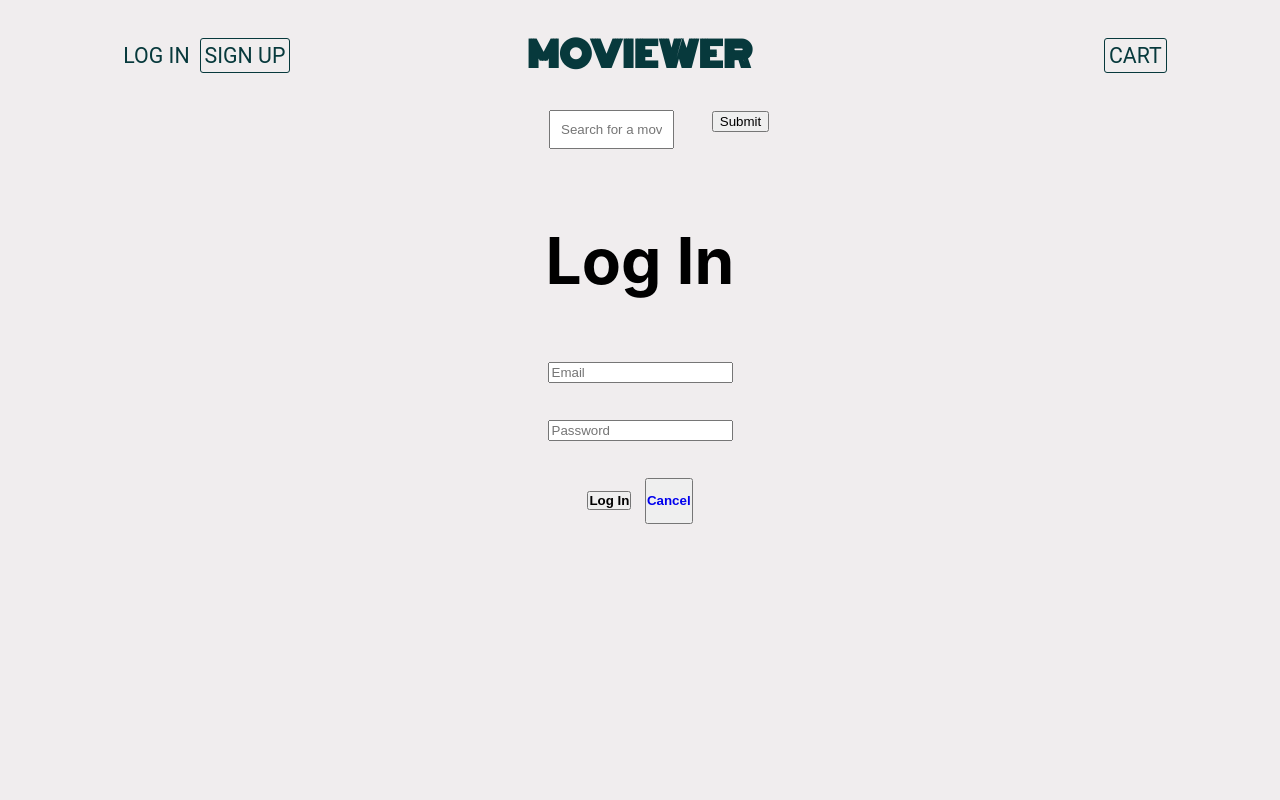
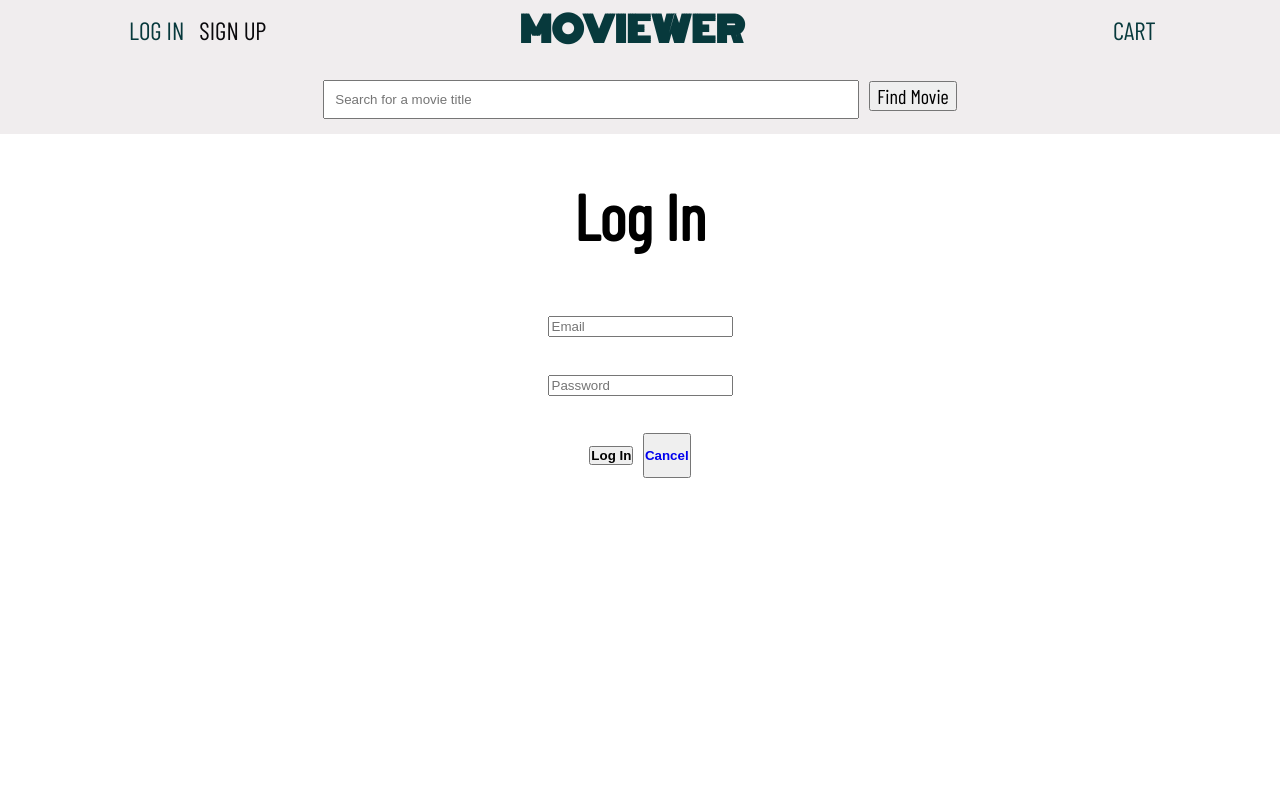
Before and after one commit to Mohamed1419/Moviewer, a React (Create React App) app in the folder client/: page /login in a window 1280 px wide. Shown: the top 800 px of the page. Built offline with nearby package versions, Linux system fonts and the light colour scheme.

Commit message:
homepage and navbar styling

```diff
--- a/client/src/components/Navbar/Navbar.css
+++ b/client/src/components/Navbar/Navbar.css
@@ -1,19 +1,22 @@
 /* Logged in user */
 
 @import url('https://fonts.googleapis.com/css2?family=Monoton&display=swap');
+@import url('https://fonts.googleapis.com/css2?family=Josefin+Sans:wght@200&display=swap');
 
+.nav {
+    background-color: #F0EDEE;
 
+}
 .navBar {
     width: 100%;
     display: flex;
     justify-content: space-around;
     align-items: center;
     padding: 5px;
+    height: 50px;
+    margin-bottom: 20px;
   }
 
-  .navBar-logged-in {
-    color: #bcbcbc;
-  }
 
   .user-name {
     margin-left: 5px;
@@ -30,39 +33,38 @@
 
   .navBar a:hover {
     cursor: pointer;
-    /* padding-bottom: 5px; */
   }
 
   .navBar h2,
   .navBar-login,
   .navBar-signup {
-    font-family: "Roboto", sans-serif;
     font-size: 16pt;
   }
 
   .moviewer {
-    /* margin-left: 50px;
-    margin-right: 50px; */
     margin-right: 115px;
     font-family: "monoton", cursive;
-    font-size: 26pt;  }
+    font-size: 26pt;
+  }
 
   .navBar-left {
     display: flex;
   }
 
-  .create-blog {
-    /* margin-left: 5px; */
+  .cart {
     color: #07393C;
-    border: 1px solid #07393C;
-    border-radius: 3px;
+    border: 1px solid transparent;
+        border-radius: 3px;
     padding: 4px;
-    font-size: 16pt;
-
-    /* font-weight: normal; */
-
+    font-size: 25px;
+    transition: 0.3s;
   }
 
+  .cart:hover {
+    border-color: #07393C;
+    background-color: #07393c;
+    color: white;
+  }
   /* Logged out/non-user: */
 
   .navBar-login {
@@ -72,36 +74,37 @@
 
   .navBar-signup {
     margin-left: 5px;
-    border: 1px solid #07393C;
+    border: 1px solid transparent;
     border-radius: 3px;
     padding: 4px;
     font-size: 16pt;
+    transition: 0.3s;
   }
 
-  .search {
-    display: flex;
-    justify-content: center;
+  .navBar-signup:hover {
+    border-color: #07393C;
+    background-color: #07393c;
+    color: white;
   }
 
   .searchbar {
-    width: 50%;
+    width: 40%;
     padding: 10px;
-    margin-bottom: 30px;
+    margin-bottom: 15px;
   }
 
-  .search-icon {
-    padding: 3px;
-    margin-top: 3px;
-    border-radius: 7px;
-    /* margin-top: 2px; */
-    transition: 0.3s;
-    height: 25px;
-    color: aqua;
+
+  .search-btn {
+    margin-left: 10px;
+    font-family: 'Barlow Condensed', sans-serif;
+    font-size: 20px;
+    height: 30px;
 
   }
 
-  .search-icon:hover {
-    border: 1px solid #07393C;
+  .searchbar-label {
+
+
   }
 
   .user-name,
@@ -109,7 +112,7 @@
   .navBar-login,
   .navBar-signup,
   .create-blog {
-    font-size: 16pt;
-    color: #07393C;
+    font-size: 25px;
+    color: #0A090C;
     font-weight: normal;
   }
--- a/client/src/components/Navbar/Navbar.jsx
+++ b/client/src/components/Navbar/Navbar.jsx
@@ -32,10 +32,6 @@ const NavBar = () => {
     setValue(e.target.value)
   }
 
-//  function getResults(searchTerm) {
-
-//       console.log(results);
-//   }
 
   let nav = user ? (
     // IF SIGNED IN
@@ -72,7 +68,7 @@ const NavBar = () => {
       <NavLink
         to="/signup"
         className="navBar-signup"
-        style={{ color: "#07393C" }}
+        // style={{ color: "#07393C" }}
       >
         Sign up
       </NavLink>
@@ -82,7 +78,7 @@ const NavBar = () => {
 
 
   return (
-    <>
+    <div className="nav">
       <div className="navBar">
 
         <div className="navBar-left">
@@ -94,7 +90,10 @@ const NavBar = () => {
         </Link>
 
           <Link to='/cart'>
-            <h2 className="create-blog">Cart</h2>
+            <NavLink
+        to="/"
+        className="cart"
+      >Cart</NavLink>
           </Link>
       </div>
 
@@ -103,14 +102,14 @@ const NavBar = () => {
         <Link to={`/results/${value}`}>  <div className="search-icon"><SearchOutlinedIcon onClick={() => onSearch(value) } /></div>  </Link>
       </div> */}
 
-      <form className="search">
+      <form className="searchbar-label">
         <label>
           <input type='text' value={value} placeholder="Search for a movie title" onChange={onChange} className='searchbar'></input>
         </label>
         {/* Here is where the search query is pushed into the params of the results page */}
-        <Link to={`/results/${value}`}><input type="submit" value="Submit" /></Link>
+        <Link to={`/results/${value}`}><input type="submit" value="Find Movie" className="search-btn" /></Link>
       </form>
-    </>
+    </div>
   );
 };
 
--- a/client/src/components/Poster/Poster.css
+++ b/client/src/components/Poster/Poster.css
@@ -1,28 +1,36 @@
 .flex {
     display: flex;
     flex-direction: row;
+
 }
+
 
 
 .poster {
     max-width: 200px;
     max-height: 400px;
-    border: 1px solid gold;
+    border: 1px solid #07393c;
     border-radius: 5px;
     padding: 10px;
-    color: gold;
+    color: #07393c;
     text-decoration: none;
-    margin: 10px;
+    margin: 20px 10px;
     transition: 0.3s;
+    background-color: #f0edee;
+}
+
+.poster:hover {
+    transform: scale(1.05, 1.05)
 }
 
 .poster-image:hover {
-    /* background-color: gold; */
     max-width: 205px;
+    /* transform: scale(1.05, 1.05) */
 }
 
 .poster-image {
     max-width: 200px;
     max-height: 305px;
     transition: 0.3s;
+    border-radius: 10px;
 }
--- a/client/src/components/Poster/Poster.jsx
+++ b/client/src/components/Poster/Poster.jsx
@@ -5,7 +5,7 @@ import { useState } from 'react'
 import { getListing } from '../../utils/listingService'
 import './Poster.css'
 
-function Poster({tt, name, image, description, rating, genre, datePublished, actor, director}) {
+function Poster({id, coverPic, desc, title}) {
 //   let [movie, setMovie] = useState([]);
 //   let [tags, setTags] = useState([]);
 //   useEffect(() => {
@@ -32,8 +32,8 @@ function Poster({tt, name, image, description, rating, genre, datePublished, act
 
   return (
     <div className='poster'>
-        <img src={image} alt={name} className='poster-image'/>
-        <p>{description.substring(0, 80)}...<Link to={`/detail/${tt}`} style={{color: 'white'}}>Read on</Link></p>
+        <img src={'https://image.tmdb.org/t/p/w500/' + coverPic} alt={title} className='poster-image'/>
+        <p>{desc.substring(0, 80)}...<Link to={`/details/${id}`}>Read on</Link></p>
         {/* {stock} */}
     </div>
   )
--- a/client/src/pages/App/App.css
+++ b/client/src/pages/App/App.css
@@ -1,6 +1,9 @@
+@import url('https://fonts.googleapis.com/css2?family=Barlow+Condensed&display=swap');
+
 .App {
   text-align: center;
-  background-color: #F0EDEE;
+  background-color: white;
+font-family: 'Barlow Condensed', sans-serif;
 }
 
 .App-logo {
--- a/client/src/pages/HomePage/HomePage.css
+++ b/client/src/pages/HomePage/HomePage.css
@@ -0,0 +1,17 @@
+.homepage {
+
+}
+
+.posters-section {
+    display: flex;
+    justify-content: space-around;
+    flex-direction: row;
+    flex-wrap: wrap;
+    margin-bottom: 40px;
+    width: 100%;
+
+}
+
+.posters {
+    margin: 100px 10px;
+}
--- a/client/src/pages/HomePage/HomePage.jsx
+++ b/client/src/pages/HomePage/HomePage.jsx
@@ -2,6 +2,7 @@ import React from 'react'
 import { useState } from 'react'
 import { useEffect } from 'react'
 import { Link } from 'react-router-dom'
+import Poster from '../../components/Poster/Poster'
 import './HomePage.css'
 
 function HomePage() {
@@ -36,10 +37,14 @@ function HomePage() {
     return <div>Loading...</div>;
   } else {
     return (
-      <div>
-        {
-          movies.results.map((movie) => (<Link to={`/details/${movie.id}`} key={movie.id}><div>{movie.title}</div></Link>))
-        }
+      <div className='homepage'>
+        <div className='posters-section'>
+          {
+            movies.results.map((movie) => (
+              <Poster id={movie.id} coverPic={movie.poster_path} desc={movie.overview} title={movie.title} />
+              ))
+            }
+        </div>
       </div>
     );
   }
```
Also changed, not shown: 1 other file (tests, documents, lock files or other folders).
